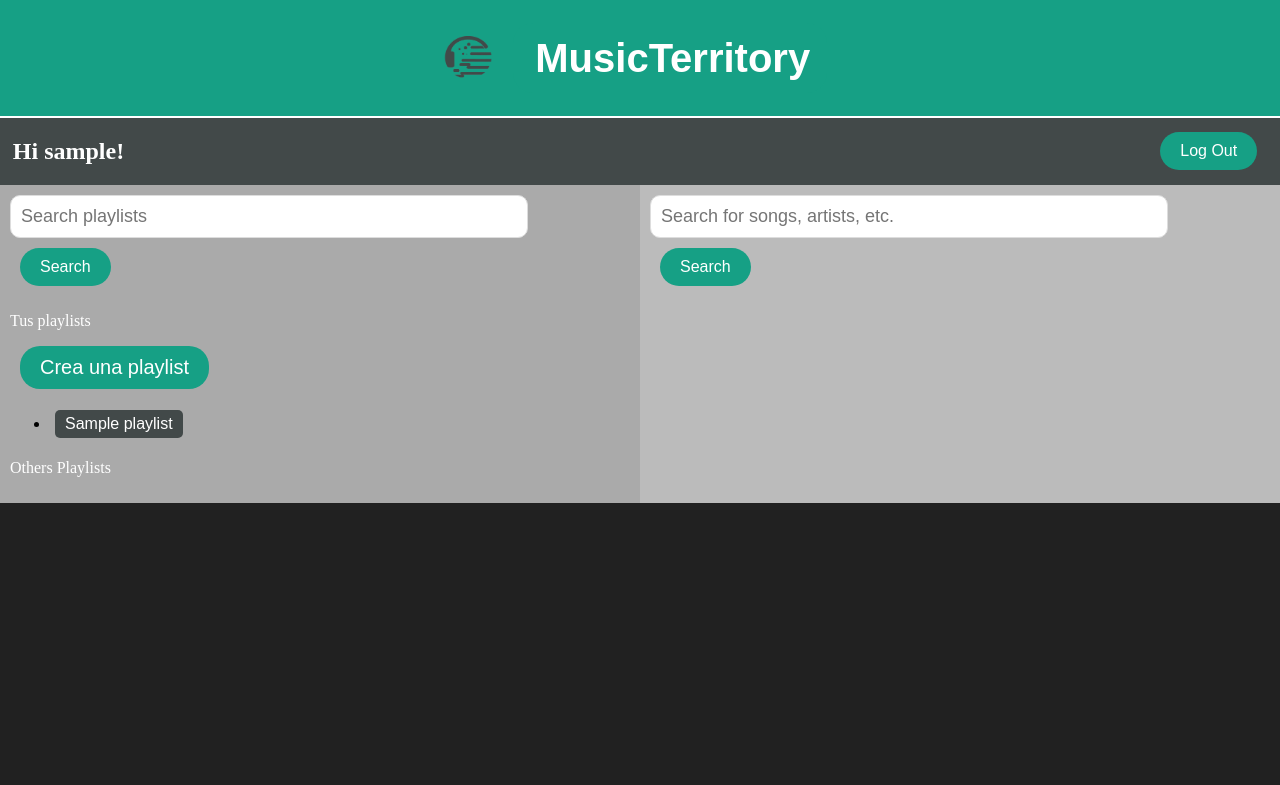
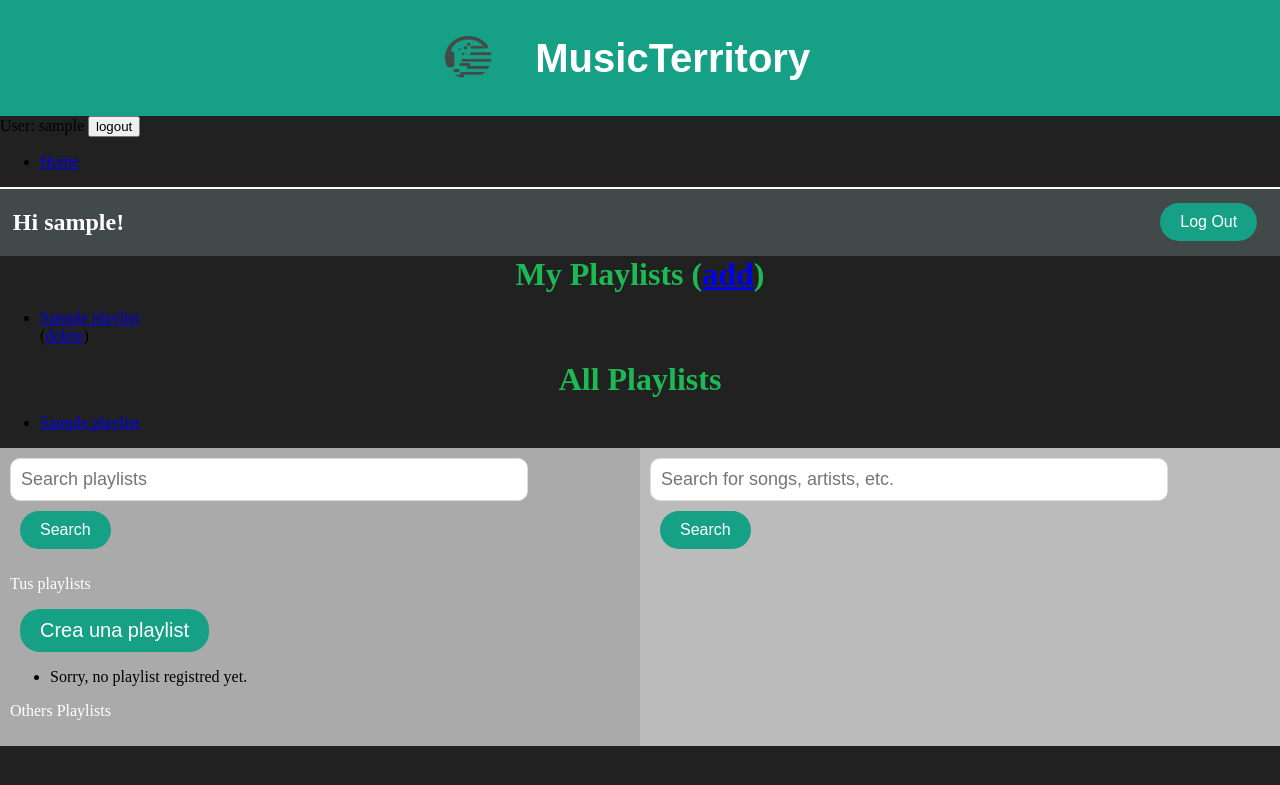
Before and after one commit to lau-marti/WebProject, a Django app: page /musicterritory/ in a window 1280 px wide. Shown: the top 785 px of the page. Run offline with Django 5.2, Linux system fonts and the light colour scheme; a user stored in the database is signed in; tables that the repository leaves empty hold one stand-in row (values such as "Sample post").

Commit message:
v2.2: Creació de llistes de playlists inicials + eleiminació de playlist

```diff
--- a/templates/base.html
+++ b/templates/base.html
@@ -21,12 +21,35 @@
         </button>
     </a>
 </div>
-  <main>
+    <div id="header">
+    {% block header %}
+        {% if user.is_authenticated %}
+            <div>User: {{ user.username }}
+                <form id="logout-form" style="display: inline-block" method="post"
+                      action="{% url 'logout' %}?next={{request.path}}">
+                    {% csrf_token %}
+                    <button type="submit">logout</button>
+                </form>
+            </div>
+        {% else %}
+            <p><a id="login" href="{% url 'login' %}?next={{request.path}}">login</a></p>
+        {% endif %}
+    {% endblock %}
+</div>
 
+<div id="sidebar">
+    {% block sidebar %}
+        <ul>
+            <li><a href="/musicterritory/">Home</a></li>
+        </ul>
+    {% endblock %}
+</div>
 
+<div id="content">
     {% block content %}
+        {% if error_message %}<p><strong>{{ error_message }}</strong></p>{% endif %}
     {% endblock %}
-  </main>
+</div>
 </body>
 
 </html>
--- a/templates/home.html
+++ b/templates/home.html
@@ -12,7 +12,34 @@
     <button class="genericButton" type="submit">Log Out</button>
   </form>
 </div>
-
+<h1>
+    My Playlists
+    {% if user.is_authenticated %}(<a href="{% url 'web:playlist_create' %}">add</a>){% endif %}
+    </h1>
+    <ul>
+    {% if user.is_authenticated %}
+        {% for playlist in user_playlists %}
+            <li><a href="{% url 'web:playlist_detail' playlist.id %}">{{ playlist.name }}</a></li>
+            {% if playlist.user == user %}
+                (<a href="{% url 'web:playlist_delete' playlist.id %}">delete</a>)
+            {% endif %}
+        {% empty %}
+            <li>Sorry, you don't have any playlists yet.</li>
+        {% endfor %}
+    {% else %}
+        <li>Sorry, you have to log in.</li>
+    {% endif %}
+    </ul>
+<h1>
+    All Playlists
+</h1>
+<ul>
+    {% for playlist in all_playlists %}
+        <li><a href="{% url 'web:playlist_detail' playlist.id %}">
+            {{ playlist.name }}</a></li>
+    {% empty %}<li>Sorry, no playlists registered yet.</li>
+    {% endfor %}
+</ul>
 
 <div class="row">
     <div class="column" style="background-color:#aaa;">
--- a/web/models.py
+++ b/web/models.py
@@ -18,7 +18,7 @@ class Song(models.Model):
         return u"%s" % self.title
 
     def get_absolute_url(self):
-        return reverse('web:song_detail', kwargs={'pkr': self.song.pk, 'pk': self.pk})
+        return reverse('web:song_detail.html', kwargs={'pkr': self.song.pk, 'pk': self.pk})
 
 
 class Artist(models.Model):
@@ -33,7 +33,7 @@ class Artist(models.Model):
 
 
 class Genre(models.Model):
-    name = models.CharField(max_length=100)
+    name = models.CharField(max_length=100, primary_key=True)
     #songs = models.ManyToManyField('Song', related_name='songs_to_genre')
     #artists = models.ManyToManyField('Artist', related_name='artists_to_genre')
 
@@ -44,6 +44,8 @@ class Playlist(models.Model):
     user = models.ForeignKey(User, on_delete=models.CASCADE) # Si es borra l'usuari, també les seves playlist
     name = models.CharField(max_length=100)
     date = models.DateField(default=date.today)
+    description = models.TextField(null=True)
+    genres = models.ManyToManyField(Genre, related_name='genres_to_playlist')
     songs = models.ManyToManyField(Song, related_name='songs_to_playlist')
 
     def __unicode__(self):
--- a/web/urls.py
+++ b/web/urls.py
@@ -2,18 +2,20 @@ from django.urls import path
 from django.utils import timezone
 from django.views.generic import DetailView, ListView
 from web.forms import PlaylistForm
-from web.views import PlaylistCreate, PlaylistDetail, LoginRequiredCheckIsOwnerUpdateView, SongCreate, add_song, delete_song
+from web.views import PlaylistCreate, PlaylistDetail, LoginRequiredCheckIsOwnerUpdateView, SongCreate, add_song, delete_song, PlaylistList, DeletePlaylist
 from web.models import Song, Playlist
 
 app_name = "web"
 
 urlpatterns = [
     path('',
-         ListView.as_view(
-             queryset=Playlist.objects.filter(date__lte=timezone.now()).order_by('name'),
-             context_object_name='latest_playlist_list',
-             template_name='home.html'),
+         PlaylistList.as_view(),
          name='playlist_list'),
+
+    path('playlists/<int:pk>/delete',
+         DeletePlaylist.as_view(),
+         name='playlist_delete'),
+
 
 
     #Playlist details, ex.: /playlists/1/
--- a/web/views.py
+++ b/web/views.py
@@ -3,7 +3,7 @@ from django.http import JsonResponse,HttpResponseRedirect
 from django.shortcuts import render, redirect, get_object_or_404
 from django.urls import reverse_lazy
 from django.utils.decorators import method_decorator
-from django.views.generic import DetailView
+from django.views.generic import DetailView,  ListView
 from django.views.generic.edit import UpdateView, DeleteView, CreateView
 from .forms import PlaylistForm, SongForm
 from .models import Playlist, Song, Artist
@@ -23,6 +23,23 @@ class CheckIsOwnerMixin(object):
 
 class LoginRequiredCheckIsOwnerUpdateView(LoginRequiredMixin, CheckIsOwnerMixin, UpdateView):
     template_name ='form.html'
+
+class PlaylistList(ListView):
+    model = Playlist
+    template_name = 'home.html'
+    context_object_name = 'all_playlists'
+
+    def get_context_data(self, **kwargs):
+        context = super().get_context_data(**kwargs)
+        if self.request.user.is_authenticated:
+            context['user_playlists'] = self.request.user.playlist_set.all()
+        return context
+
+class DeletePlaylist(DeleteView):
+    model = Playlist
+    template_name = 'playlist_confirm_delete.html'  # Plantilla para confirmar la eliminación
+    success_url = reverse_lazy('web:playlist_list')  # URL a la que se redireccionará después de la eliminación
+
 class PlaylistCreate(LoginRequiredMixin, CreateView):
     model = Playlist
     template_name = 'form.html'
```
Also changed, not shown: templates/playlist_confirm_delete.html (added, +10 -0 lines), web/migrations/0001_initial.py (deleted), web/migrations/0002_remove_artist_songs_remove_genre_artists_and_more.py (deleted).
